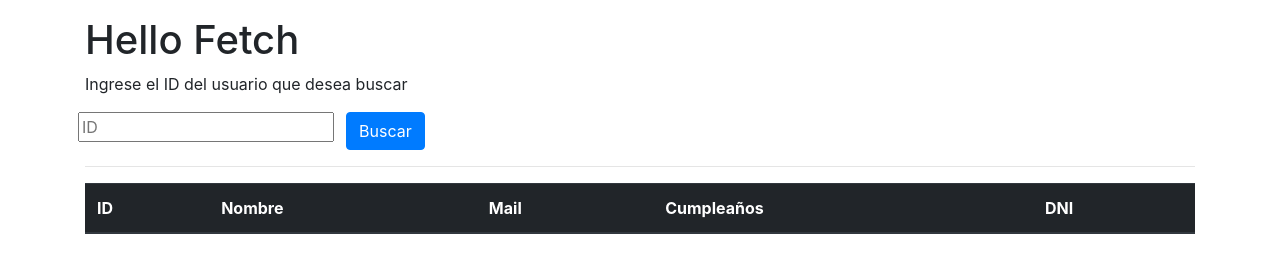
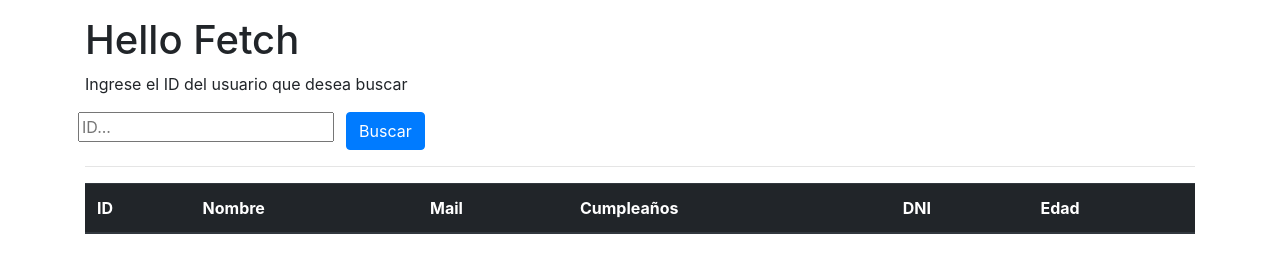
Before and after one commit to Marin37/hello-fetch-Marin37, a plain HTML site: page index.html in a window 1280 px wide. Drawn offline with nearby package versions, Linux system fonts and the light colour scheme; no server answers.

Commit message:
Agregar Edad

```diff
--- a/index.html
+++ b/index.html
@@ -8,7 +8,7 @@
     <!-- Invocar al CSS de Bootstrap -->
     <link rel="stylesheet" href="https://stackpath.bootstrapcdn.com/bootstrap/4.1.3/css/bootstrap.min.css">
 
-    <title>Hello Fetch</title>
+    <title>Hello Fetch Marin37</title>
   </head>
   <body>
     <div id="container" class="container mt-3">
@@ -17,7 +17,7 @@
 
       <div class="form-group row">
         <div class="col-xs-2 mx-2">
-          <input id="userID" placeholder="ID" type="text">
+          <input id="userID" placeholder="ID..." type="text">
         </div>
         <div class="col-xs-3 mx-1">
             <button class="btn btn-primary" onclick="fetchUser()">Buscar</button>
@@ -33,6 +33,7 @@
           <th>Mail</th>
           <th>Cumpleaños</th>
           <th>DNI</th>
+          <th>Edad</th>
         </thead>
         <tbody id="tbody">
         </tbody>
```
